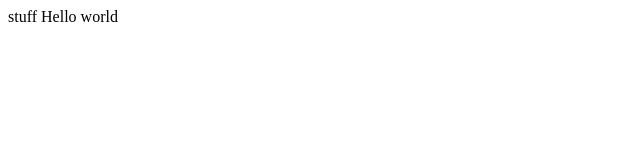
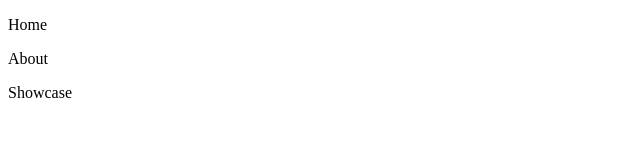
Before and after one commit to RainierRoss/Portfolio, a plain HTML site: page index.html in a window 1280 px wide. Shown: the whole page, without its empty margins (0-640 px from the left). Drawn offline with Linux system fonts and the light colour scheme.

Commit message:
Update index.html

```diff
--- a/index.html
+++ b/index.html
@@ -4,13 +4,16 @@
         <meta charset="UTF-8">
         <meta name="viewport" content="width=device-width, initial-scale=1.0">
         <title>Rain's Portfolio</title>
-        <link rel="stylesheet" href="'Index.css">
+        <link rel="stylesheet" href="'index.css">
     </head>
 <body>
-    <bod>
-        stuff
-    </bod>
-    Hello world
+    <div class="container">
+        <div>
+            <p>Home</p>
+            <p>About</p>
+            <p>Showcase</p>
+        </div>
+    </div>
 </body>
 
 </html>
```
